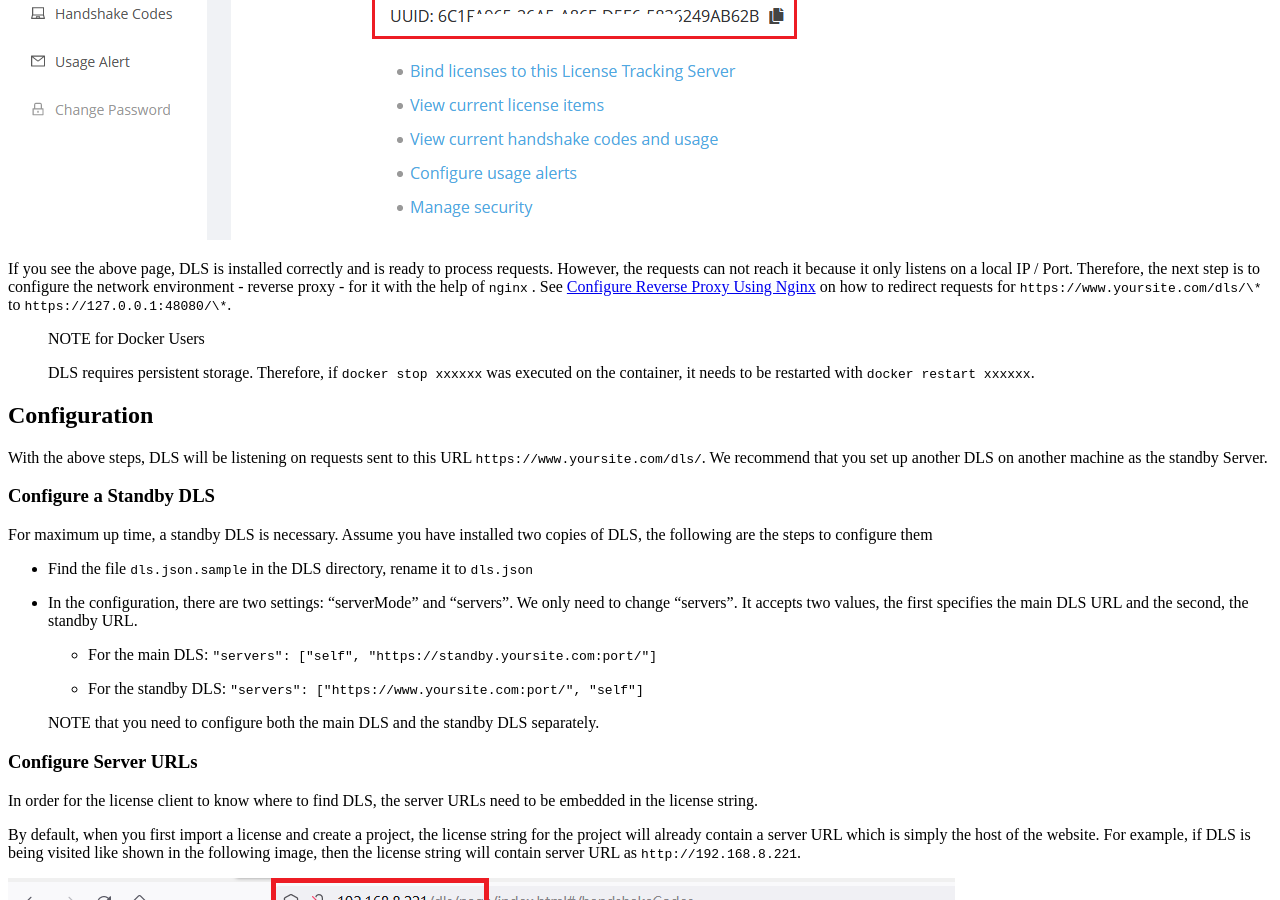
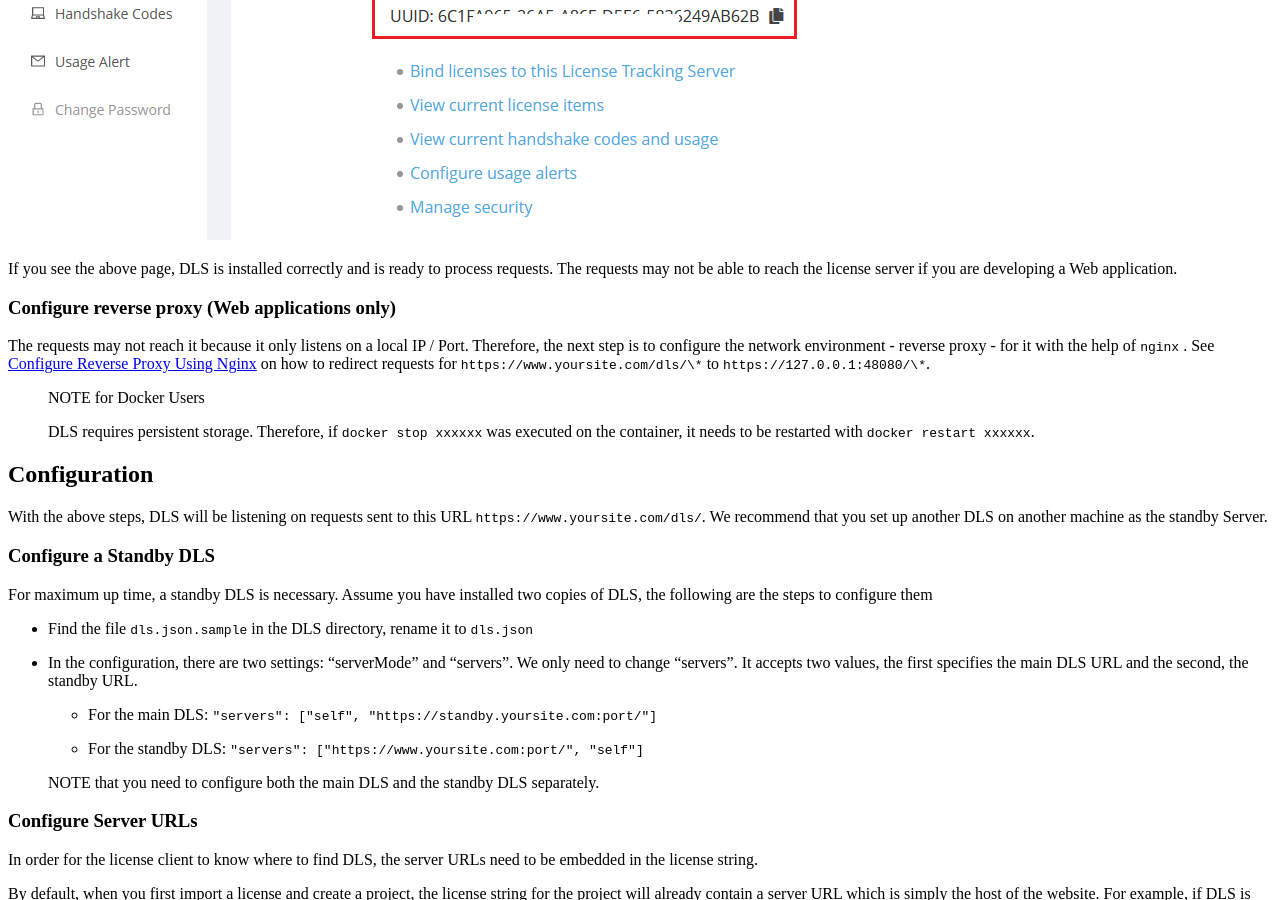
Before and after one commit to dynamsoft-docs/license-server-docs, a Jekyll site: the page built from selfhosting/DLSonLinux.md, in a window 1280 px wide and 900 px high, scrolled down 1636 px. Built offline with Jekyll 4.4.1, drawn with Linux system fonts in a browser that asks for light colours.

Commit message:
Update DLSonLinux.md

```diff
--- a/selfhosting/DLSonLinux.md
+++ b/selfhosting/DLSonLinux.md
@@ -87,7 +87,11 @@ After that, you will land on the home page where you can find the UUID of this D
 
 ![DLS-HomePage-001]({{site.assets}}imgs/dls-homepage.png)
 
-If you see the above page, DLS is installed correctly and is ready to process requests. However, the requests can not reach it because it only listens on a local IP / Port. Therefore, the next step is to configure the network environment - reverse proxy - for it with the help of `nginx` .  See [Configure Reverse Proxy Using Nginx]({{site.selfhosted}}configurereverseproxyusingnginx.html) on how to redirect requests for `https://www.yoursite.com/dls/\*` to `https://127.0.0.1:48080/\*`.
+If you see the above page, DLS is installed correctly and is ready to process requests. The requests may not be able to reach the license server if you are developing a Web application.
+
+
+### Configure reverse proxy (Web applications only)
+The requests may not reach it because it only listens on a local IP / Port. Therefore, the next step is to configure the network environment - reverse proxy - for it with the help of `nginx` .  See [Configure Reverse Proxy Using Nginx]({{site.selfhosted}}configurereverseproxyusingnginx.html) on how to redirect requests for `https://www.yoursite.com/dls/\*` to `https://127.0.0.1:48080/\*`.
 
 > NOTE for Docker Users
 >
```
